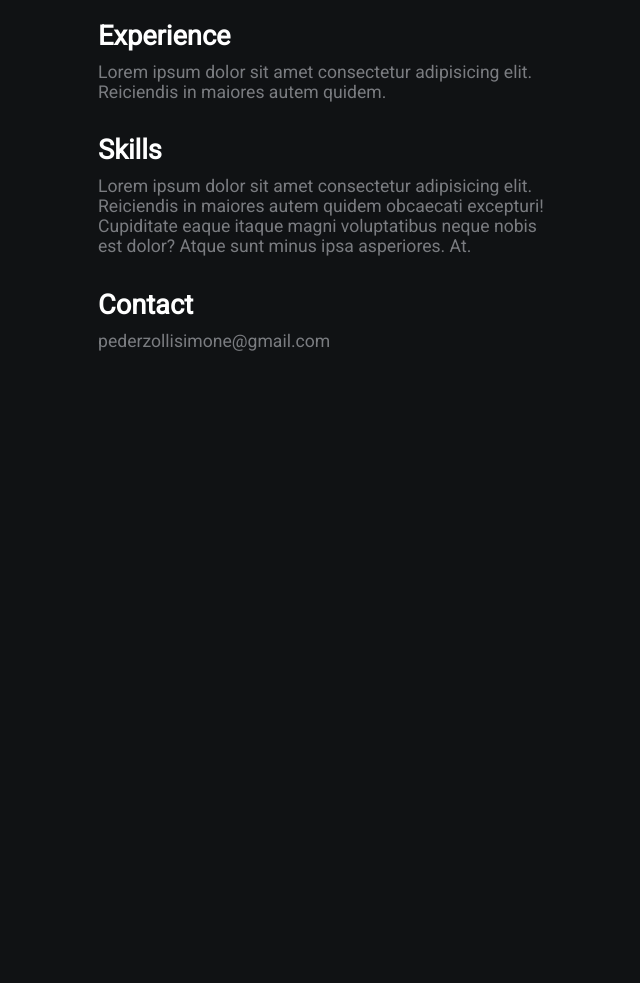
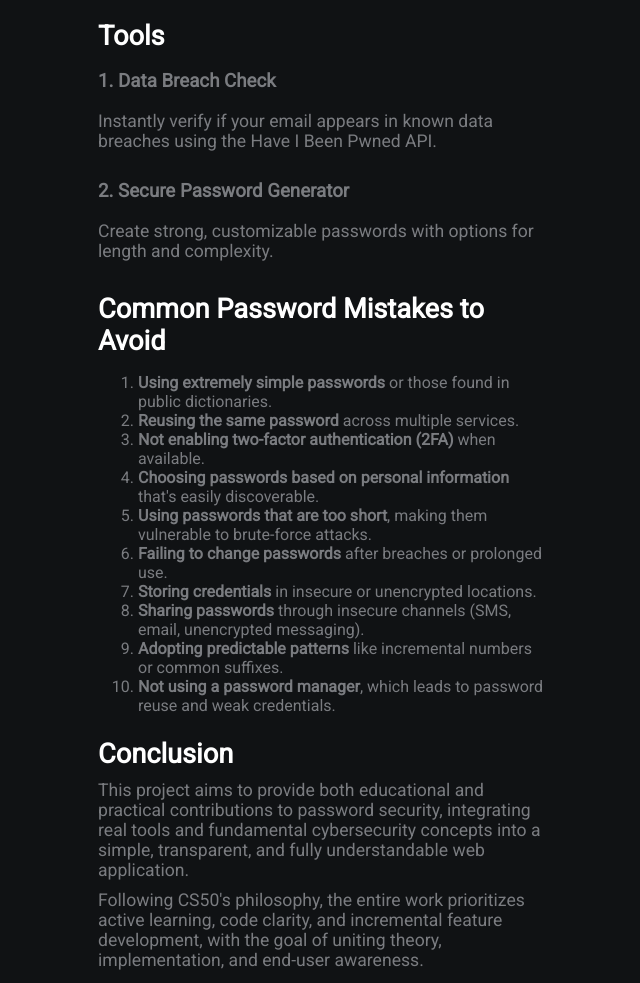
Before and after one commit to sciencefun91/Password-Audit-minimalist, a plain HTML site: page index.html in a window 1280 px wide. Shown: the part 774-1757 px from the top of the page, without its empty margins (542-1182 px from the left). Before the commit the page ends 1135 px from the top, so only its background shows below. Drawn offline with Linux system fonts and the light colour scheme.

Commit message:
Update index.html

```diff
--- a/index.html
+++ b/index.html
@@ -51,11 +51,38 @@
 
 
 
-             <h2>Experience</h2>
-            <p>Lorem ipsum dolor sit amet consectetur adipisicing elit. Reiciendis in maiores autem quidem.</p>
+             <h2>Tools</h2>
 
-            <h2>Skills</h2>
-            <p>Lorem ipsum dolor sit amet consectetur adipisicing elit. Reiciendis in maiores autem quidem obcaecati excepturi! Cupiditate eaque itaque magni voluptatibus neque nobis est dolor? Atque sunt minus ipsa asperiores. At.</p>
+<div>
+    <h3>1. Data Breach Check</h3>
+    <p>Instantly verify if your email appears in known data breaches using the Have I Been Pwned API.</p>
+</div>
+
+<div>
+    <h3>2. Secure Password Generator</h3>
+    <p>Create strong, customizable passwords with options for length and complexity.</p>
+</div>
+
+            <h2>Common Password Mistakes to Avoid</h2>
+
+<ol>
+    <li><strong>Using extremely simple passwords</strong> or those found in public dictionaries.</li>
+    <li><strong>Reusing the same password</strong> across multiple services.</li>
+    <li><strong>Not enabling two-factor authentication (2FA)</strong> when available.</li>
+    <li><strong>Choosing passwords based on personal information</strong> that's easily discoverable.</li>
+    <li><strong>Using passwords that are too short</strong>, making them vulnerable to brute-force attacks.</li>
+    <li><strong>Failing to change passwords</strong> after breaches or prolonged use.</li>
+    <li><strong>Storing credentials</strong> in insecure or unencrypted locations.</li>
+    <li><strong>Sharing passwords</strong> through insecure channels (SMS, email, unencrypted messaging).</li>
+    <li><strong>Adopting predictable patterns</strong> like incremental numbers or common suffixes.</li>
+    <li><strong>Not using a password manager</strong>, which leads to password reuse and weak credentials.</li>
+</ol>
+
+<h2>Conclusion</h2>
+
+<p>This project aims to provide both educational and practical contributions to password security, integrating real tools and fundamental cybersecurity concepts into a simple, transparent, and fully understandable web application.</p>
+
+<p>Following CS50's philosophy, the entire work prioritizes active learning, code clarity, and incremental feature development, with the goal of uniting theory, implementation, and end-user awareness.</p>
 
             <h2>Contact</h2>
             <p>pederzollisimone@gmail.com</p>
```
